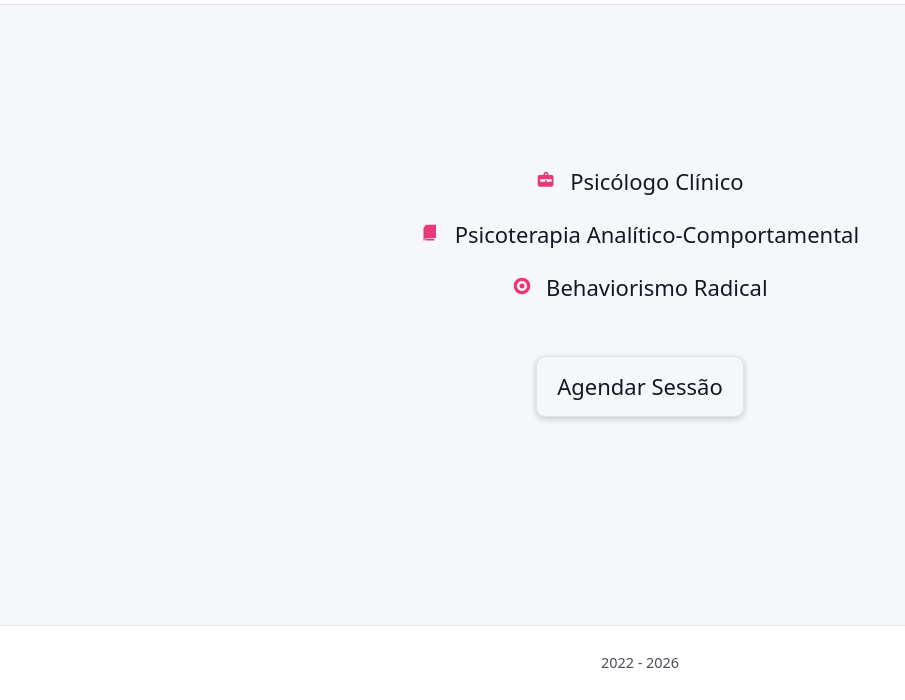
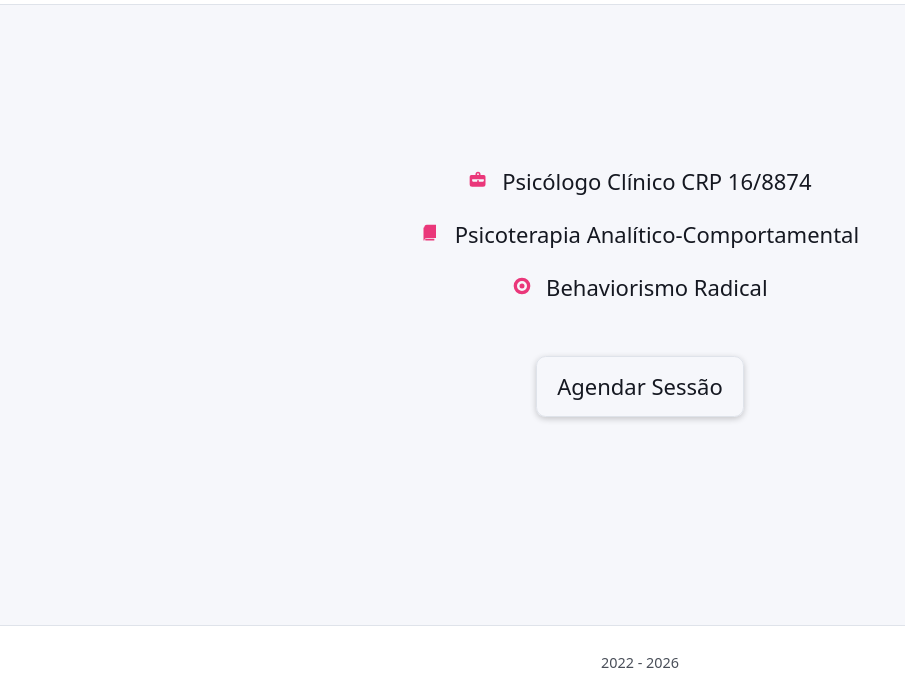
Before and after one commit to RafaelPagotto/PagottoPsicologia, a plain HTML site: page index.html in a window 1280 px wide. Shown: the part 100-800 px from the top of the page, without its empty margins (0-905 px from the left). Drawn offline with Linux system fonts and the light colour scheme.

Commit message:
Update psychologist title with registration number

```diff
--- a/index.html
+++ b/index.html
@@ -50,7 +50,7 @@
                                     <path d="M9 6V5a3 3 0 0 1 3-3h0a3 3 0 0 1 3 3v1h4a2 2 0 0 1 2 2v9a3 3 0 0 1-3 3H5a3 3 0 0 1-3-3V8a2 2 0 0 1 2-2h4zm2 0h2V5a1 1 0 0 0-1-1h0a1 1 0 0 0-1 1v1zm-6 5v2a1 1 0 0 0 1 1h5v-1a1 1 0 0 1 1-1h0a1 1 0 0 1 1 1v1h5a1 1 0 0 0 1-1v-2H5z"></path>
                                 </svg>
                             </span>
-                            <span>Psicólogo Clínico</span>
+                            <span>Psicólogo Clínico CRP 16/8874</span>
                         </a>
                     </li>
                     <li>
```
